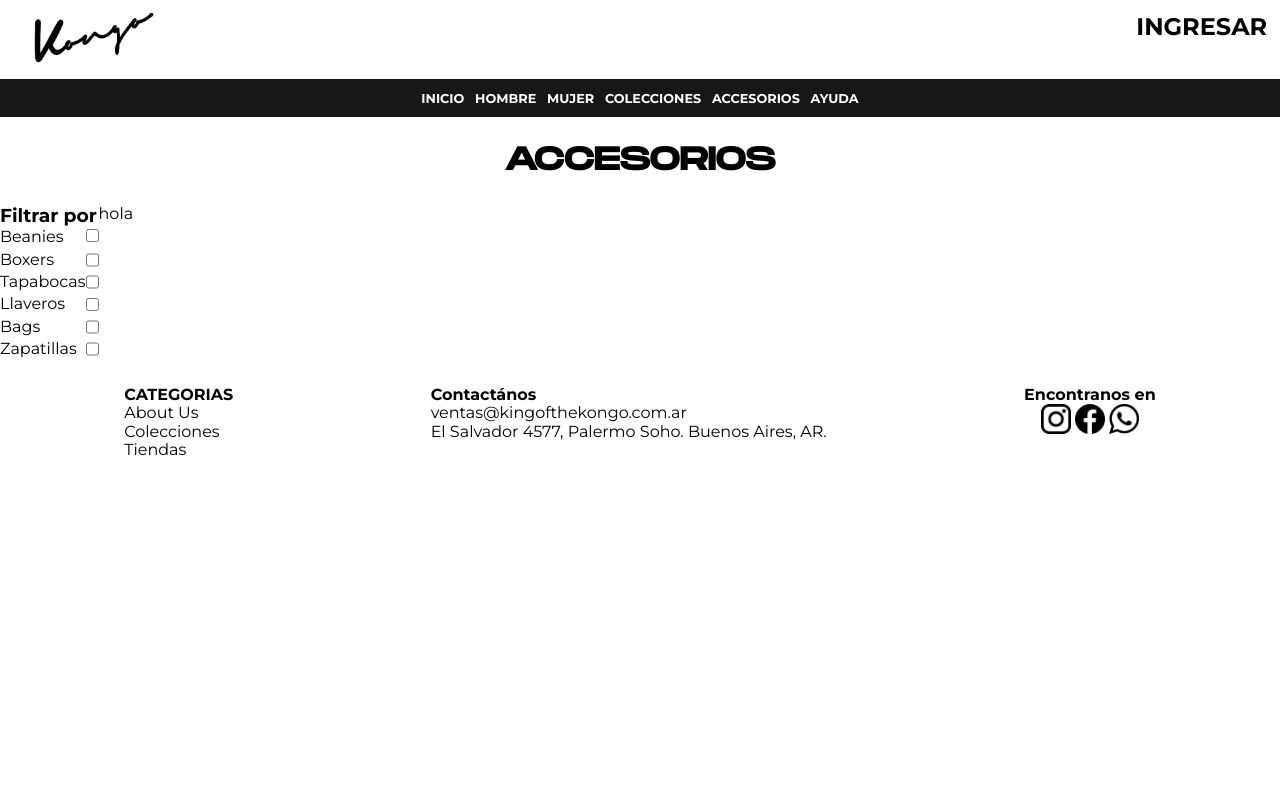
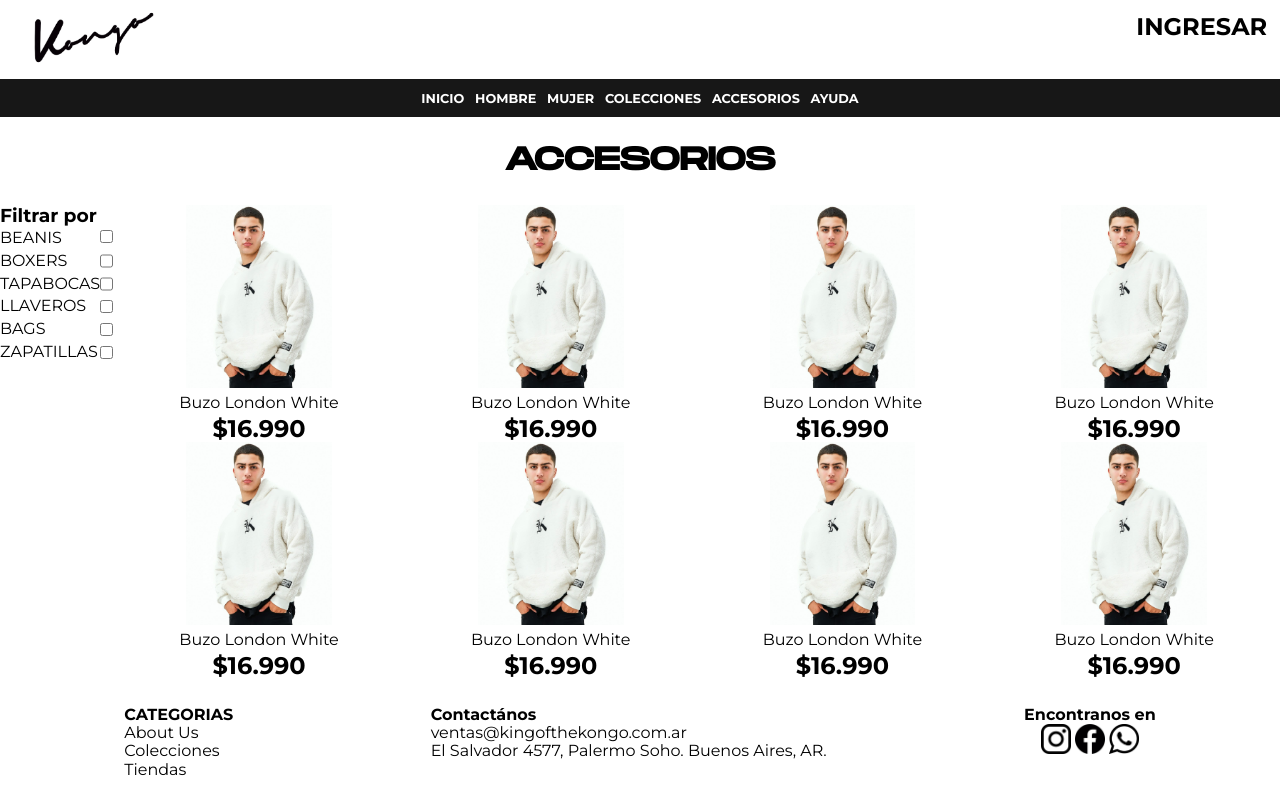
Before and after one commit to agusconde/paginaWeb, a plain HTML site: page pages/accesories.html in a window 1280 px wide. Drawn offline with Linux system fonts and the light colour scheme; files that its build step writes are made by us from their sources.

Commit message:
Commite previo a actualizar el navbar

```diff
--- a/pages/accesories.html
+++ b/pages/accesories.html
@@ -54,18 +54,18 @@
         <form class="form" action="">
           <div class="form__item">
             <div class="form__item__tittle">
-              <label for="beanis">Beanies</label>
+              <label for="beanis">BEANIS</label>
             </div>
             <div class="form__item__checkbox">
               <input type="checkbox" value="beanis" class="form__checkbox" id="beanis" />
             </div>
           </div>
           <div class="form__item">
-            <label for="boxers">Boxers</label>
+            <label for="boxers">BOXERS</label>
             <input type="checkbox" value="boxers" class="form__checkbox" id="boxers" />
           </div>
           <div class="form__item">
-            <label for="tapabocas">Tapabocas</label>
+            <label for="tapabocas">TAPABOCAS</label>
             <input
               type="checkbox"
               value="tapabocas"
@@ -74,7 +74,7 @@
             />
           </div>
           <div class="form__item">
-            <label for="llaveros">Llaveros </label>
+            <label for="llaveros">LLAVEROS </label>
             <input
               type="checkbox"
               value="llaveros"
@@ -83,11 +83,11 @@
             />
           </div>
           <div class="form__item">
-            <label for="bags">Bags</label>
+            <label for="bags">BAGS</label>
             <input type="checkbox" value="bags" class="form__checkbox" id="bags" />
           </div>
           <div class="form__item">
-            <label for="zapatillas">Zapatillas</label>
+            <label for="zapatillas">ZAPATILLAS</label>
             <input
               type="checkbox"
               value="zapatillas"
@@ -98,7 +98,128 @@
         </form>
       </section>
       <section class="center_display">
-        <div>hola</div>
+        <div class="container__cards--wrap">
+          <div class="container__cards__element--grid">
+            <div class="center">
+              <img
+                src="../assets/images/buzo-london-white.jpg"
+                alt="Buzo London White"
+                class="container__cards__element__img--grid"
+              />
+            </div class="center">
+            <div>
+              <h3 class="container__cards__element__title--grid">Buzo London White</h3>
+            </div>
+            <div class="center">
+              <span class="container__cards__element__price--grid">$16.990</span>
+            </div>
+          </div>
+          <div class="container__cards__element--grid">
+            <div class="center">
+              <img
+                src="../assets/images/buzo-london-white.jpg"
+                alt="Buzo London White"
+                class="container__cards__element__img--grid"
+              />
+            </div class="center">
+            <div>
+              <h3 class="container__cards__element__title--grid">Buzo London White</h3>
+            </div>
+            <div class="center">
+              <span class="container__cards__element__price--grid">$16.990</span>
+            </div>
+          </div>
+          <div class="container__cards__element--grid">
+            <div class="center">
+              <img
+                src="../assets/images/buzo-london-white.jpg"
+                alt="Buzo London White"
+                class="container__cards__element__img--grid"
+              />
+            </div class="center">
+            <div>
+              <h3 class="container__cards__element__title--grid">Buzo London White</h3>
+            </div>
+            <div class="center">
+              <span class="container__cards__element__price--grid">$16.990</span>
+            </div>
+          </div>
+          <div class="container__cards__element--grid">
+            <div class="center">
+              <img
+                src="../assets/images/buzo-london-white.jpg"
+                alt="Buzo London White"
+                class="container__cards__element__img--grid"
+              />
+            </div class="center">
+            <div>
+              <h3 class="container__cards__element__title--grid">Buzo London White</h3>
+            </div>
+            <div class="center">
+              <span class="container__cards__element__price--grid">$16.990</span>
+            </div>
+          </div>
+          <div class="container__cards__element--grid">
+            <div class="center">
+              <img
+                src="../assets/images/buzo-london-white.jpg"
+                alt="Buzo London White"
+                class="container__cards__element__img--grid"
+              />
+            </div class="center">
+            <div>
+              <h3 class="container__cards__element__title--grid">Buzo London White</h3>
+            </div>
+            <div class="center">
+              <span class="container__cards__element__price--grid">$16.990</span>
+            </div>
+          </div>
+          <div class="container__cards__element--grid">
+            <div class="center">
+              <img
+                src="../assets/images/buzo-london-white.jpg"
+                alt="Buzo London White"
+                class="container__cards__element__img--grid"
+              />
+            </div class="center">
+            <div>
+              <h3 class="container__cards__element__title--grid">Buzo London White</h3>
+            </div>
+            <div class="center">
+              <span class="container__cards__element__price--grid">$16.990</span>
+            </div>
+          </div>
+          <div class="container__cards__element--grid">
+            <div class="center">
+              <img
+                src="../assets/images/buzo-london-white.jpg"
+                alt="Buzo London White"
+                class="container__cards__element__img--grid"
+              />
+            </div class="center">
+            <div>
+              <h3 class="container__cards__element__title--grid">Buzo London White</h3>
+            </div>
+            <div class="center">
+              <span class="container__cards__element__price--grid">$16.990</span>
+            </div>
+          </div>
+          <div class="container__cards__element--grid">
+            <div class="center">
+              <img
+                src="../assets/images/buzo-london-white.jpg"
+                alt="Buzo London White"
+                class="container__cards__element__img--grid"
+              />
+            </div class="center">
+            <div>
+              <h3 class="container__cards__element__title--grid">Buzo London White</h3>
+            </div>
+            <div class="center">
+              <span class="container__cards__element__price--grid">$16.990</span>
+            </div>
+          </div>
+        </div>
       </section>
     </main>
 
```
